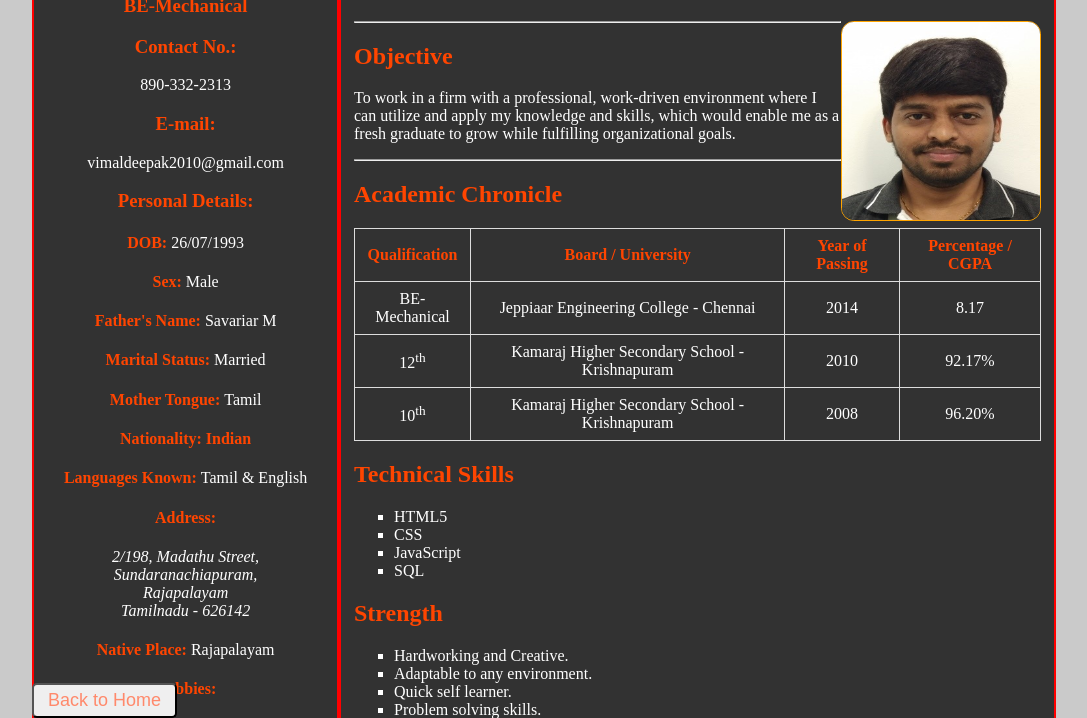
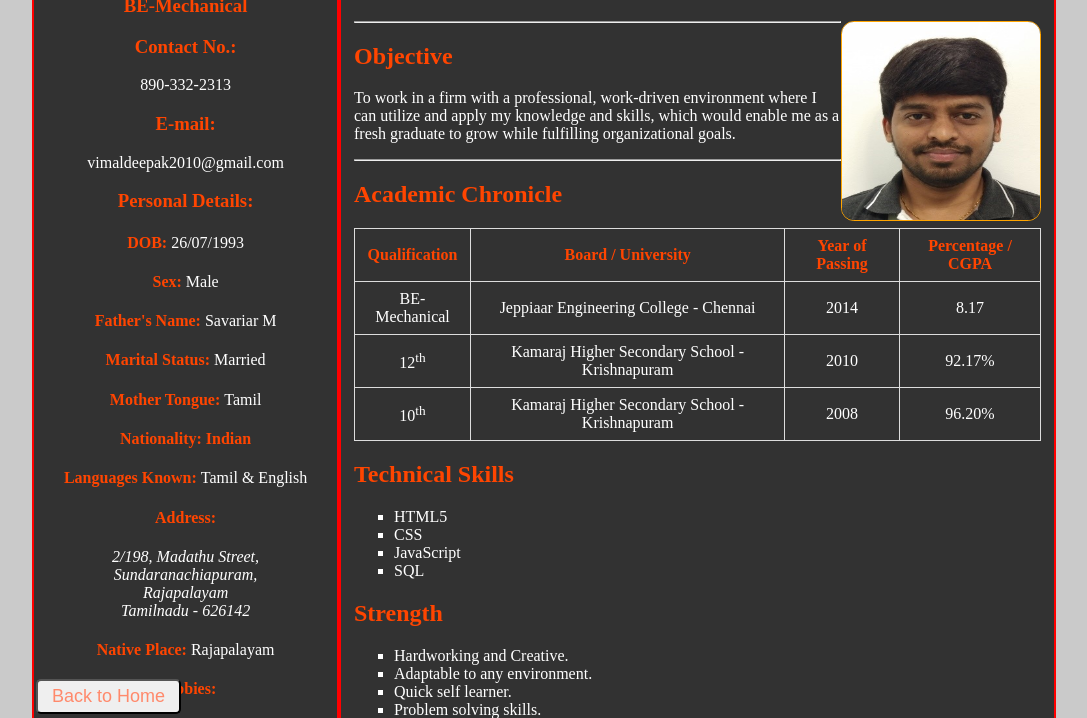
Before and after one commit to deepakrose/html-my-portfolio, a plain HTML site: page myResume.html in a window 1280 px wide. Shown: the part 82-800 px from the top of the page, without its empty margins (96-1183 px from the left). Drawn offline with Linux system fonts and the light colour scheme.

Commit message:
Add files via upload

```diff
--- a/resume.css
+++ b/resume.css
@@ -12,6 +12,13 @@ body {
 .backHome {
     border-radius: 5px;
     padding: 5px;
+    color: #FF896B;
+    font-size: large;
+    cursor: pointer;
+    border-radius: 5px;
+    padding: 5px;
+    margin: 4px;
+    font-size: large;
 }
 
 .backMe {
```
